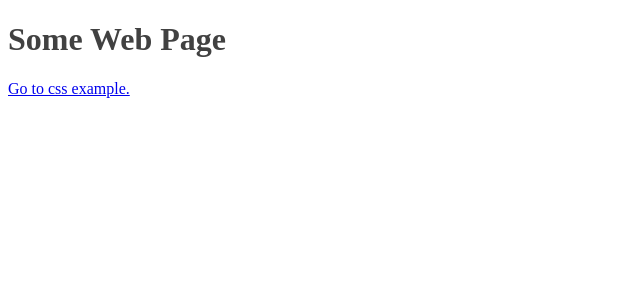
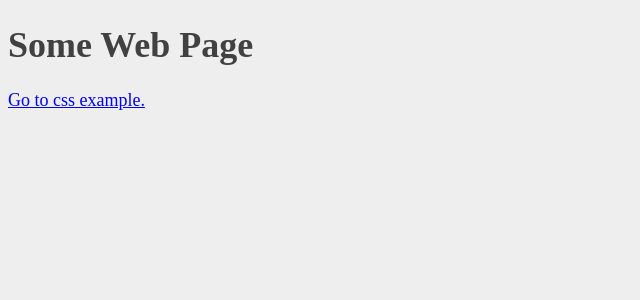
Before and after one commit to Sarulian/sarulian-website, a Flask app: page / in a window 1280 px wide. Shown: the top 300 px of the page, without its empty margins (0-640 px from the left). Run offline with Flask 2, Linux system fonts and the light colour scheme.

Commit message:
Minor changes

```diff
--- a/static/style.css
+++ b/static/style.css
@@ -1,3 +1,13 @@
 body {
     color: #414141;    /* Dark gray */
+    background-color: #EEEEEE;    /* Light gray */
+    font-size: 18px;
 }
+
+h1 {
+	font-size: 2em;
+}
+
+h2 {
+	font-size: 1.6em;
+}
```
